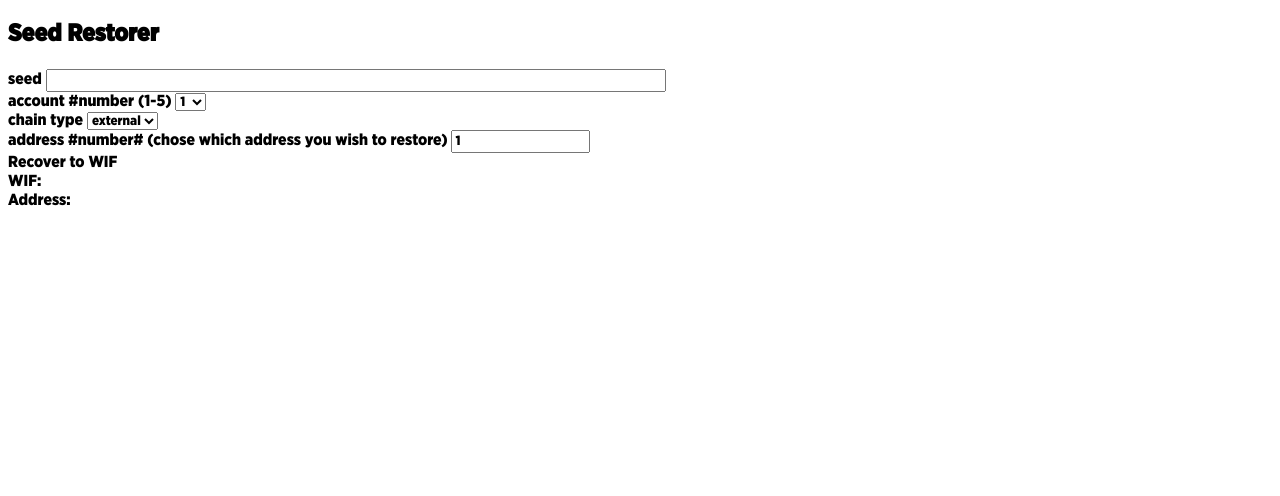
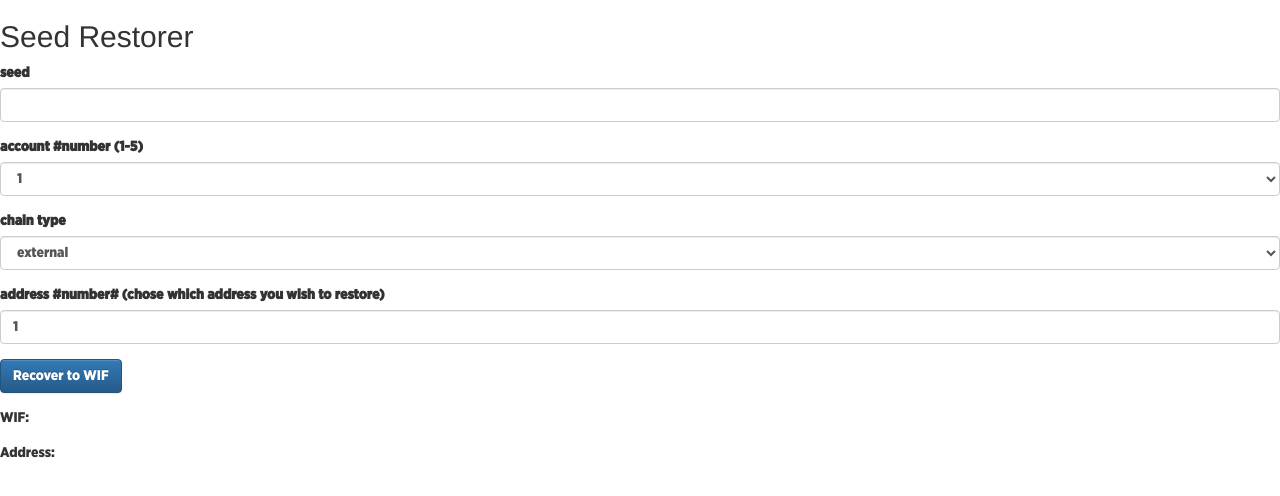
Before and after one commit to yuanyu90221/recover_seed, a browser extension: page index.html in a window 1280 px wide. Drawn offline with nearby package versions, Linux system fonts and the light colour scheme.

Commit message:
update button

```diff
--- a/index.html
+++ b/index.html
@@ -5,6 +5,16 @@
   <meta name="viewport" content="width=device-width, initial-scale=1.0">
   <meta http-equiv="X-UA-Compatible" content="ie=edge">
   <title>Restore your access key into wallet</title>
+  <script
+  src="https://code.jquery.com/jquery-2.2.4.min.js"
+  integrity="sha256-BbhdlvQf/xTY9gja0Dq3HiwQF8LaCRTXxZKRutelT44="
+  crossorigin="anonymous"></script>
+<!-- Latest compiled and minified CSS -->
+<link rel="stylesheet" href="https://maxcdn.bootstrapcdn.com/bootstrap/3.3.7/css/bootstrap.min.css" integrity="sha384-BVYiiSIFeK1dGmJRAkycuHAHRg32OmUcww7on3RYdg4Va+PmSTsz/K68vbdEjh4u" crossorigin="anonymous">
+
+<!-- Optional theme -->
+<link rel="stylesheet" href="https://maxcdn.bootstrapcdn.com/bootstrap/3.3.7/css/bootstrap-theme.min.css" integrity="sha384-rHyoN1iRsVXV4nD0JutlnGaslCJuC7uwjduW9SVrLvRYooPp2bWYgmgJQIXwl/Sp" crossorigin="anonymous">
+<script type='text/javascript' src='https://maxcdn.bootstrapcdn.com/bootstrap/3.3.7/js/bootstrap.min.js?ver=180120181119'></script>
   <script type="text/javascript" src="./mnemonic/mnemonic.json"></script>
   <script src="./js/type-search.js"></script>
   <script src="./libs/bitcoinjs-lib/bitcoinjs-lib.js"></script>
@@ -25,14 +35,14 @@
 </head>
 <body>
   <h2>Seed Restorer</h2>
-  <div class="container">
-    <div class="input" width="100%">
+  <form>
+    <div class="form-group">
       <label for="seed">seed</label>
-      <input id="seed" name="seed" size="100"/>
+      <input id="seed" name="seed" class="form-control"/>
     </div>
-    <div class="accountIndex">
+    <div class="form-group">
       <label for="accountIndex">account #number (1-5)</label>
-      <select name="accountIndex" id="accountIndex">
+      <select name="accountIndex" id="accountIndex" class="form-control">
         <option value="1">1</option>
         <option value="2">2</option>
         <option value="3">3</option>
@@ -40,26 +50,28 @@
         <option value="5">5</option>
       </select>
     </div>
-    <div class="accountType">
+    <div class="form-group">
       <label for="accountType">chain type</label>
-      <select name="accountType" id="accountType">
+      <select name="accountType" id="accountType" class="form-control">
         <option value="0" selected>external</option>
         <option value="1">change</option>
       </select>
     </div>
-    <div class="addressIndex">
+    <div class="form-group">
       <label for="addressIndex">address #number# (chose which address you wish to restore)</label>
-      <input type="number" name="addressIndex" id="addressIndex" min="1"/>
+      <input type="number" name="addressIndex" id="addressIndex" class="form-control" min="1"/>
     </div>
-    <div class="button">
-      <div id="button">Recover to WIF</div>
+    <div class="form-group">
+      <div id="button" class="btn btn-primary">Recover to WIF</div>
     </div>
-    <div>WIF:</div>
-    <div class="wif" id="wif">
+    <div class="form-group">
+      <div>WIF:</div>
+      <div class="wif" id="wif">
+      </div>
     </div>
     <div>Address:</div>
     <div class="address" id="address">
     </div>
-  </div>
+  </form>
 </body>
 </html>
```
